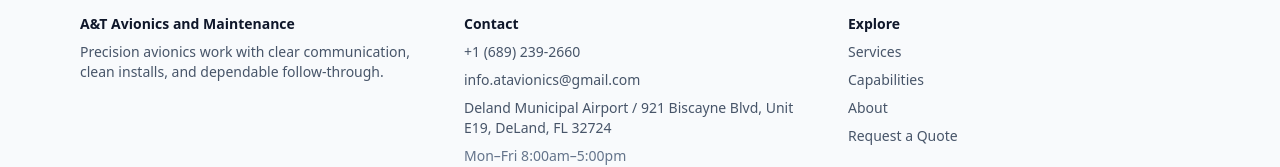
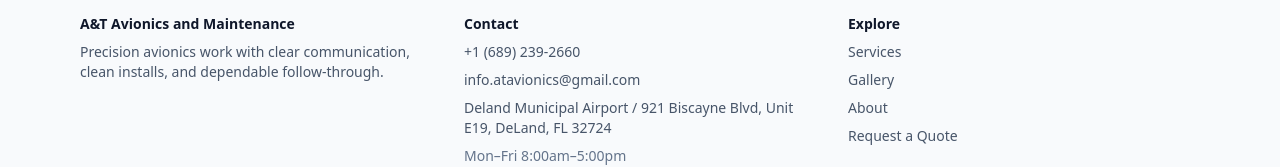
Before and after one commit to Koala-Tech-Digital-Solutions/at-avionics, a React (Vite) app: page / in a window 1280 px wide. Shown: the part 2712-2879 px from the top of the page. Built offline with nearby package versions, Linux system fonts and the light colour scheme.

Commit message:
footer gallery

```diff
--- a/src/components/Footer.jsx
+++ b/src/components/Footer.jsx
@@ -47,7 +47,7 @@ export default function Footer() {
                 className="hover:text-slate-900 transition"
                 to="/capabilities"
               >
-                Capabilities
+                Gallery
               </Link>
               <Link className="hover:text-slate-900 transition" to="/about">
                 About
```
